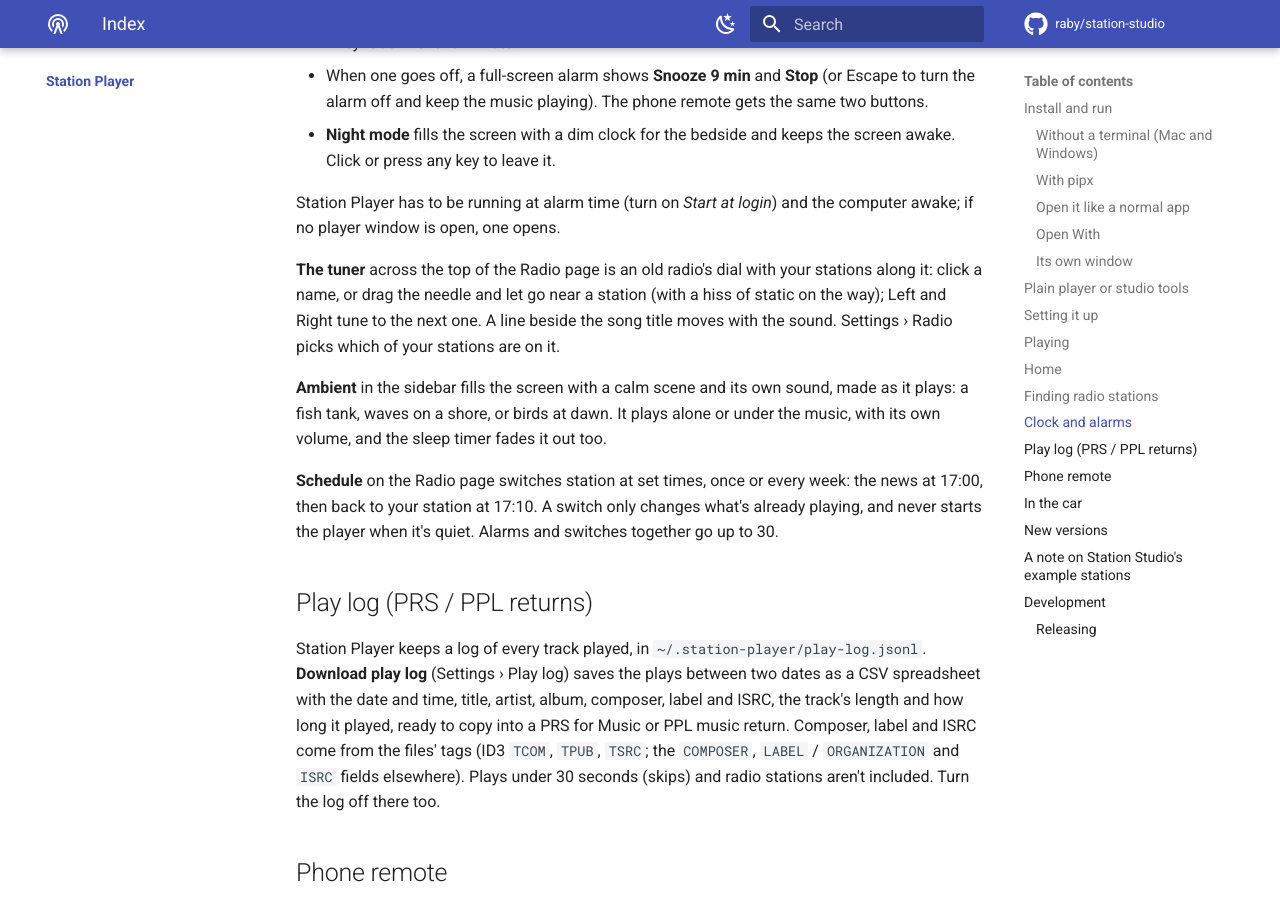
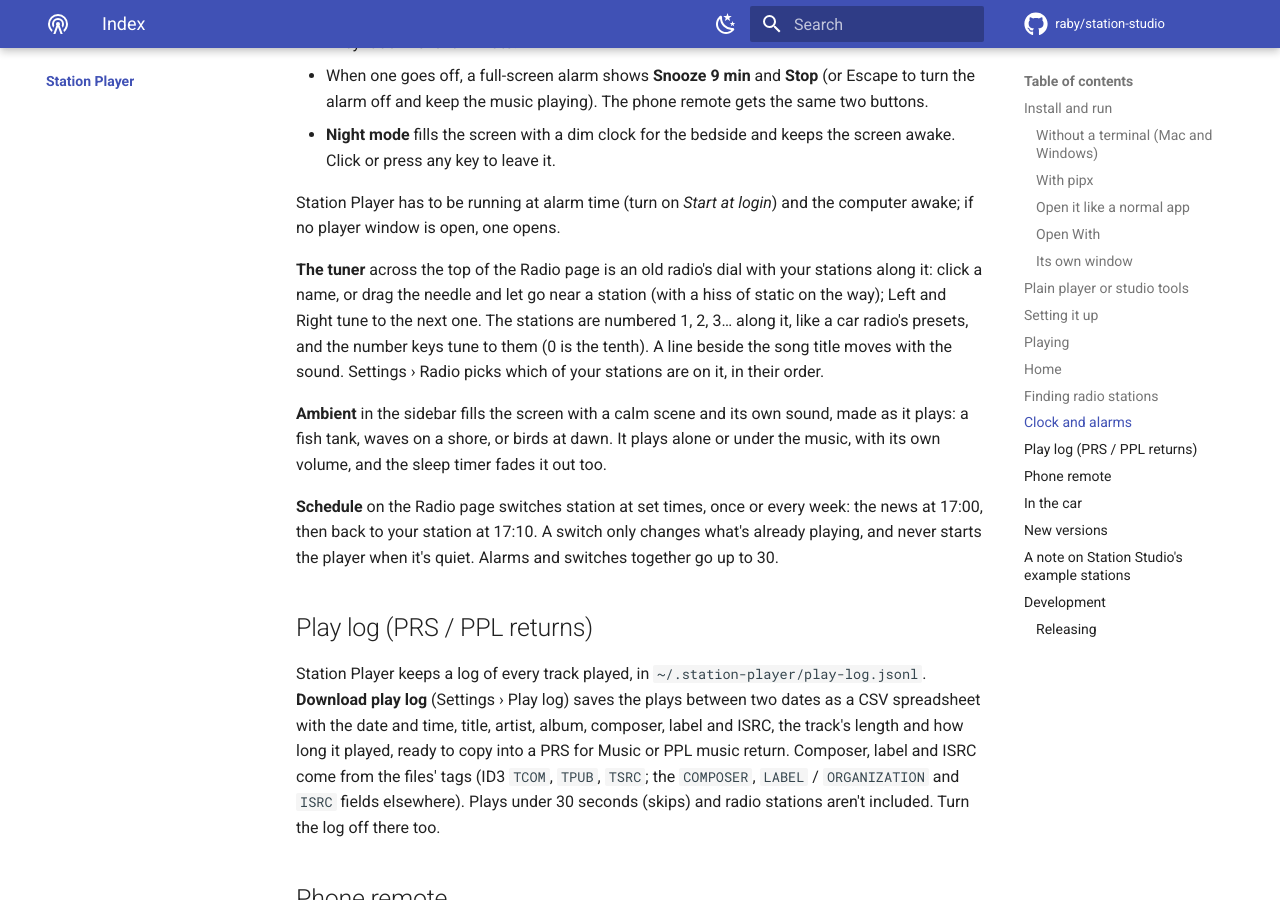
Before and after one commit to raby/station-studio, an MkDocs documentation site: the page built from docs/player/index.md, in a window 1280 px wide and 900 px high, scrolled down 7452 px. Built offline with MkDocs 1.6.1 and Material for MkDocs 9.7.7, drawn with Linux system fonts in a browser that asks for light colours; comment, search, counter and statistics services are not loaded.

Commit message:
Tuner presets: 1, 2, 3… on the scale, and number keys tune to them
Plan item 10 (F7, "the numbers on the tuner don't mean anything"). The
scale read 88 to 108, an FM dial's markings, but stations sit evenly
along it, not at frequencies. Now each station's number sits under its
spot, like a car radio's presets, and lights with its name when tuned;
the number keys tune to them (0 to the tenth) while the tuner is on
screen and nothing's being typed. Ctrl, Alt and Cmd with a number are
left alone. When the numbers would touch, only 1, 5, 10… show (and the
one tuned).

Settings › Radio and the README say so.

Co-Authored-By: Claude Opus 5.5 <noreply@anthropic.com>
Claude-Session: https://claude.ai/code/session_019LycybABW267TFFQ8AHedz

```diff
--- a/player/README.md
+++ b/player/README.md
@@ -374,8 +374,10 @@ login*) and the computer awake; if no player window is open, one opens.
 **The tuner** across the top of the Radio page is an old radio's dial
 with your stations along it: click a name, or drag the needle and let
 go near a station (with a hiss of static on the way); Left and Right
-tune to the next one. A line beside the song title moves with the
-sound. Settings › Radio picks which of your stations are on it.
+tune to the next one. The stations are numbered 1, 2, 3… along it,
+like a car radio's presets, and the number keys tune to them (0 is the
+tenth). A line beside the song title moves with the sound. Settings ›
+Radio picks which of your stations are on it, in their order.
 
 **Ambient** in the sidebar fills the screen with a calm scene and its
 own sound, made as it plays: a fish tank, waves on a shore, or birds at
--- a/player/station_player/static/js/settings.js
+++ b/player/station_player/static/js/settings.js
@@ -289,7 +289,7 @@ function tunerSettings() {
     el("h2", {}, "On the tuner"),
     el("p", { class: "help" },
       "The dial across the top of the Radio page. Tick the stations you want on it; the rest still have their cards below it. ",
-      "They sit in the order of your stations: change it with Up and Down when you edit a station. The tuner shows once two or more are ticked."),
+      "They sit in the order of your stations, numbered 1, 2, 3… like a car radio's presets: press a number to tune to one. Change the order with Up and Down when you edit a station. The tuner shows once two or more are ticked."),
     stations.length
       ? el("div", { class: "checks tuner-checks" }, stations.map((st, i) => checkbox(`tuner-${i}`, st.name, onTuner(st), change(st))))
       : el("p", { class: "help" }, "Add stations on the Radio page first."));
--- a/player/station_player/static/style.css
+++ b/player/station_player/static/style.css
@@ -793,6 +793,10 @@ svg.analogue.huge { width: min(62vh, 78vw); height: auto; }
   position: absolute; top: -3px; transform: translateX(-50%); width: max-content; font-size: 13px; color: var(--muted);
   font-variant-numeric: tabular-nums; letter-spacing: .04em;
 }
+/* The tuned station's number lights with its name; when they're crowded, only 1, 5, 10… */
+.tuner-mark.on { color: var(--accent); font-weight: 600; }
+.tuner-mark.near { color: var(--text); }
+.tuner-dial.marks-major .tuner-mark:not(.major, .on, .near) { visibility: hidden; }
 /* Names take turns above and below the scale, each with a short line to its spot. */
 .tuner-names { position: absolute; inset: 0; pointer-events: none; }
 .tuner-line { position: absolute; top: 36px; height: 12px; width: 1px; margin-left: -.5px; background: var(--faint); }
```
Also changed, not shown: player/station_player/static/js/tuner.js (+31 -3 lines), 1 other file.
